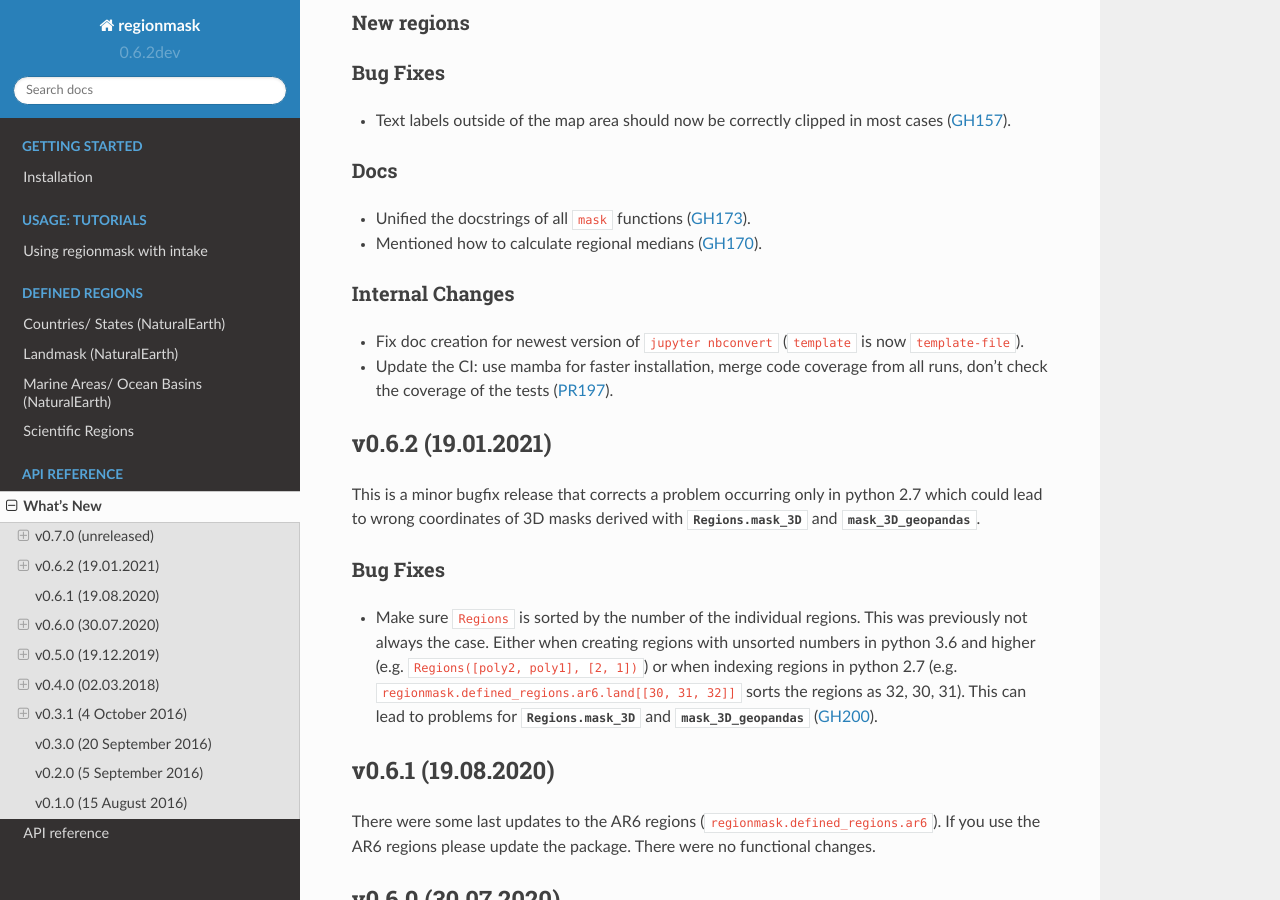
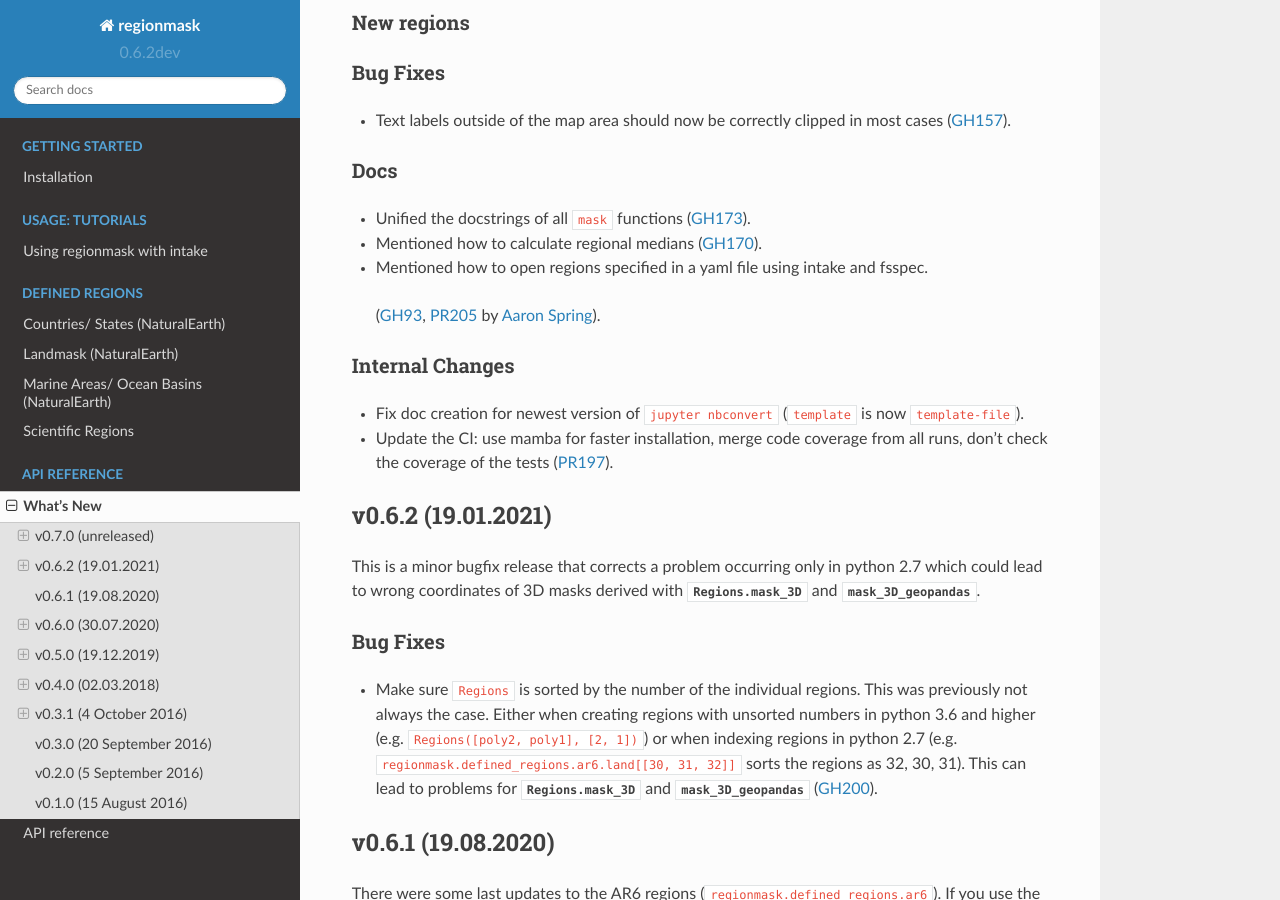
Before and after one commit to regionmask/regionmask, a Sphinx documentation site: the page built from docs/whats_new.rst, in a window 1280 px wide and 900 px high, scrolled down 874 px. Built offline with Sphinx 7.4.7 and the Read the Docs theme 2.0.0, drawn with Linux system fonts in a browser that asks for light colours; pages that are not in the unit, such as notebooks, are missing from menus.

Commit message:
whats new

```diff
--- a/docs/whats_new.rst
+++ b/docs/whats_new.rst
@@ -54,6 +54,8 @@ Docs
 
 - Unified the docstrings of all ``mask`` functions (:issue:`173`).
 - Mentioned how to calculate regional medians (:issue:`170`).
+- Mentioned how to open regions specified in a yaml file using intake and fsspec.
+ (:issue:`93`, :pull:`205` by `Aaron Spring <https://github.com/aaronspring>`_).
 
 Internal Changes
 ~~~~~~~~~~~~~~~~
```
